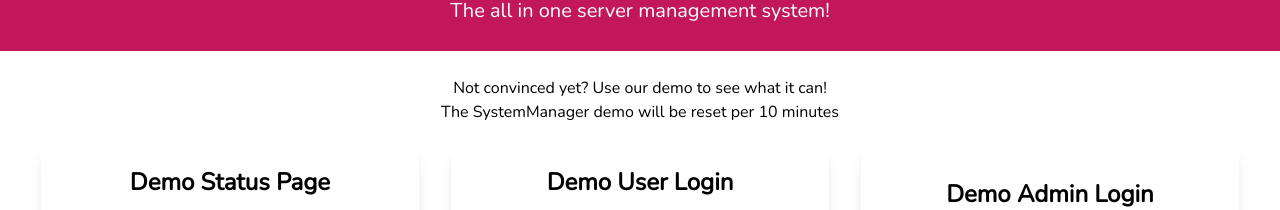
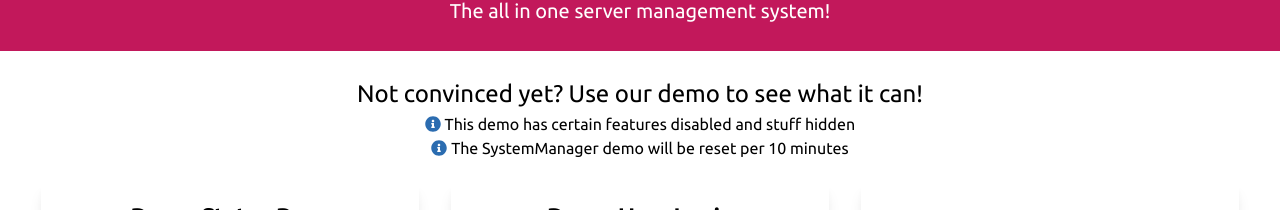
Before and after one commit to systemmanager-io/Showcase, a React (Create React App) app: page /demo in a window 1280 px wide. Shown: the part 141-351 px from the top of the page. Built offline with nearby package versions, Linux system fonts and the light colour scheme.

Commit message:
Trying a new fontface

```diff
--- a/package.json
+++ b/package.json
@@ -6,7 +6,7 @@
     "@fortawesome/fontawesome-svg-core": "^1.2.19",
     "@fortawesome/free-regular-svg-icons": "^5.9.0",
     "@fortawesome/free-solid-svg-icons": "^5.9.0",
-    "@fortawesome/react-fontawesome": "^0.1.4",
+    "@fortawesome/react-fontawesome": "^0.1.5",
     "bootstrap": "^4.3.1",
     "lodash": "^4.17.11",
     "node-sass": "^4.12.0",
@@ -44,5 +44,8 @@
       "last 1 firefox version",
       "last 1 safari version"
     ]
+  },
+  "devDependencies": {
+    "@types/react-fontawesome": "^1.6.4"
   }
 }
--- a/src/pages/Demo.js
+++ b/src/pages/Demo.js
@@ -1,6 +1,8 @@
 import * as React from 'react'
 import {Fragment} from "react";
 import SystemManagerShowcaseTopBar from "../components/TopBar";
+import * as Icons from "@fortawesome/react-fontawesome";
+import {faInfoCircle} from "@fortawesome/free-solid-svg-icons";
 
 
 export default class Demo extends React.Component {
@@ -9,16 +11,16 @@
             <Fragment>
                 <SystemManagerShowcaseTopBar/>
                 <div className="text-center showcase-padding">
-                    <h2>Not convinced yet? Use our demo to see what it can!</h2>
-                    <h5 hidden>This demo has certain features disabled and stuff hidden</h5>
-                    <h5>The SystemManager demo will be reset per 10 minutes</h5>
+                    <h2 className="text-2xl">Not convinced yet? Use our demo to see what it can!</h2>
+                    <h5><Icons.FontAwesomeIcon className="text-blue-700" icon={faInfoCircle}/> This demo has certain features disabled and stuff hidden</h5>
+                    <p className="text-info"><Icons.FontAwesomeIcon className="text-blue-700" icon={faInfoCircle}/> The SystemManager demo will be reset per 10 minutes</p>
                     <hr/>
                     <div className="flex flex-wrap">
                         <div className="w-full md:w-6/12 lg:w-4/12">
                             <div className="bg-white rounded overflow-hidden shadow-lg lg:m-4">
                                 <div className="px-6 py-4">
                                     <div className="text-black font-bold text-2xl mb-2">Demo Status Page</div>
-                                    <p className="text-gray-700 text-base p-4">
+                                    <p className="text-gray-700 text-base  p-4">
                                         <a href="https://status.demo.systemmanager.io"
                                            title="See the demo status page"
                                            className="btn systemManagerButton systemManagerButton-border">Look at the
--- a/src/sass/_variables.scss
+++ b/src/sass/_variables.scss
@@ -1,10 +1,11 @@
 @import url('https://fonts.googleapis.com/css?family=Nunito');
+@import url('https://fonts.googleapis.com/css?family=Ubuntu');
 
 // Body
 $body-bg: #f8fafc;
 
 // Typography
-$font-family-sans-serif: 'Nunito', sans-serif;
+$font-family-sans-serif: 'Ubuntu', sans-serif;
 $font-size-base: 0.9rem;
 $line-height-base: 1.6;
 
```
Also changed, not shown: 1 other file (tests, documents, lock files or other folders).
